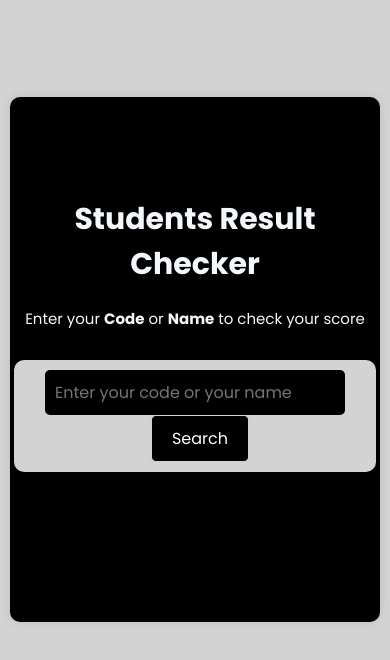
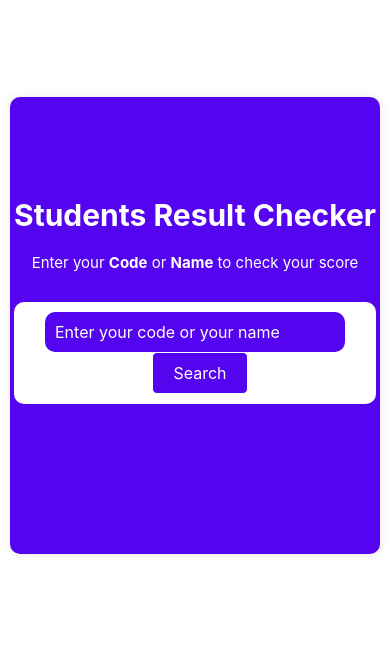
Before and after one commit to Josh-codes165/Result-Checker-, a plain HTML site: page index.html in a window 390 px wide. Drawn offline with Linux system fonts and the light colour scheme; a web font is replaced by a local one.

Commit message:
Third Commit

```diff
--- a/index.html
+++ b/index.html
@@ -20,7 +20,7 @@
         score
       </p>
       <div class="form">
-        <form>
+        <form id="form-space">
           <input type="text" required placeholder="Enter your code or your name" />
           <button type="button" id="buttons">Search</button>
         </form>
--- a/style.css
+++ b/style.css
@@ -2,7 +2,8 @@
   margin: 0%;
   padding: 0%;
   box-sizing: border-box;
-  font-family: "Poppins", sans-serif;
+  font-family: "Inter", -apple-system, BlinkMacSystemFont, "Segoe UI", Roboto,
+    Oxygen, Ubuntu, Cantarell, "Open Sans", "Helvetica Neue", sans-serif;
   transition: all 0.3s ease;
 }
 
@@ -11,15 +12,13 @@ body {
   display: flex;
   justify-content: center;
   align-items: center;
-  background-color: lightgray;
+  background-color: white;
   padding: 0 10px;
-  background-color: (180deg, #E8F0FF 0%, #F4F7FC 100%);
-
-
+  background-color: (180deg, #e8f0ff 0%, #f4f7fc 100%);
 }
 
 .container {
-  background-color: black;
+  background-color: #5404ee;
   display: flex;
   flex-direction: column;
   padding: 150px 150px;
@@ -33,42 +32,43 @@ body {
   box-shadow: 0 0 10px rgba(0, 0, 0, 0.1);
   transform: translateY(-3px);
   overflow: hidden;
-
 }
 
 .container:hover {
   transform: translateY(-6px);
-    transition: all 0.5s ease;  }
+  transition: all 0.5s ease;
+}
 
 h1 {
   font-size: 50px;
   margin-bottom: 20px;
-  color: #F4F7FC;
+  color: white;
 }
 
 p {
   font-size: 20px;
-    color: #F4F7FC;
+  color: white;
 }
 
 input {
   padding: 10px;
   border: none;
-    border-radius: 5px;
+  border-radius: 10px;
   font-size: 16px;
   width: 300px;
-    background-color: black;
-    color: #E8F0FF;
-
+  background-color: #5404ee;
+  color: white;
 }
-
+input::placeholder {
+  color: white;
+}
 input:hover {
   transform: translateY(-3px);
   transition: all 0.5s ease;
 }
 
 .form {
-    background-color: lightgray;
+  background-color: white;
   margin-top: 30px;
   display: flex;
   flex-direction: row;
@@ -80,15 +80,14 @@ input:hover {
   text-align: center;
   border: none;
   border-radius: 10px;
-
 }
 
 button {
   padding: 10px 20px;
   margin-left: 10px;
-    border: 1px solid lightgray;
+  border: 1px solid white;
   border-radius: 5px;
-    background-color: black;
+  background-color: #5404ee;
   color: white;
   font-size: 16px;
   cursor: pointer;
@@ -102,11 +101,11 @@ button:hover {
 #result {
   margin-top: 50px;
   font-size: 24px;
-    color: #E8F0FF;
+  color: white;
 }
-@media (max-width: 782px){
+@media (max-width: 782px) {
   .form {
-    background-color: lightgray;
+    background-color: white;
     margin-top: 30px;
     display: flex;
     flex-direction: row;
@@ -118,11 +117,10 @@ button:hover {
     text-align: center;
     border: none;
     border-radius: 10px;
-
   }
 
   .container {
-  background-color: black;
+    background-color: #5404ee;
     display: flex;
     width: 100%;
     flex-direction: column;
@@ -134,7 +132,6 @@ button:hover {
     flex-wrap: wrap;
     box-shadow: 0 0 10px rgba(0, 0, 0, 0.1);
     transform: translateY(-3px);
-
   }
 }
 
@@ -142,18 +139,18 @@ button:hover {
   h1 {
     font-size: 40px;
     margin-bottom: 20px;
-  color: #F4F7FC;
+    color: white;
   }
 
   p {
     font-size: 15px;
-    color: #F4F7FC;
+    color: white;
   }
 }
 
-@media (max-width: 729px){
+@media (max-width: 729px) {
   .container {
-  background-color: black;
+    background-color: #5404ee;
     display: flex;
     width: 100%;
     flex-direction: column;
@@ -165,13 +162,12 @@ p {
     flex-wrap: wrap;
     box-shadow: 0 0 10px rgba(0, 0, 0, 0.1);
     transform: translateY(-3px);
-
   }
 }
 
-@media (max-width: 620px){
+@media (max-width: 620px) {
   .container {
-  background-color: black;
+    background-color: #5404ee;
     display: flex;
     width: 100%;
     flex-direction: column;
@@ -183,12 +179,11 @@ p {
     flex-wrap: wrap;
     box-shadow: 0 0 10px rgba(0, 0, 0, 0.1);
     transform: translateY(-3px);
-
   }
 }
-@media (max-width: 555px){
+@media (max-width: 555px) {
   .container {
-  background-color: black;
+    background-color: #5404ee;
     display: flex;
     width: 100%;
     flex-direction: column;
@@ -200,22 +195,21 @@ p {
     flex-wrap: wrap;
     box-shadow: 0 0 10px rgba(0, 0, 0, 0.1);
     transform: translateY(-3px);
-
   }
   h1 {
     font-size: 30px;
     margin-bottom: 20px;
-  color: #F4F7FC;
+    color: white;
   }
 
   p {
     font-size: 15px;
-    color: #F4F7FC;
+    color: white;
   }
 }
-@media (max-width: 539px){
+@media (max-width: 539px) {
   .container {
-  background-color: black;
+    background-color: #5404ee;
     display: flex;
     width: 100%;
     flex-direction: column;
@@ -227,21 +221,20 @@ p {
     flex-wrap: wrap;
     box-shadow: 0 0 10px rgba(0, 0, 0, 0.1);
     transform: translateY(-3px);
-
   }
   h1 {
     font-size: 30px;
     margin-bottom: 20px;
-  color: #F4F7FC;
+    color: white;
   }
 
   p {
     font-size: 15px;
-    color: #F4F7FC;
+    color: white;
   }
 
   .form {
-    background-color: lightgray;
+    background-color: white;
     margin-top: 30px;
     display: flex;
     flex-direction: row;
@@ -253,12 +246,27 @@ p {
     text-align: center;
     border: none;
     border-radius: 10px;
-
   }
 }
-@media (max-width: 402px){
+@media (max-width: 470px){
+  .form {
+    background-color: white;
+    margin-top: 30px;
+    display: flex;
+    flex-direction: row;
+    align-items: center;
+    flex-wrap: wrap;
+    width: fit-content;
+    justify-content: center;
+    padding: 10px 10px;
+    text-align: center;
+    border: none;
+    border-radius: 10px;
+  }
+}
+@media (max-width: 402px) {
   .container {
-  background-color: black;
+    background-color: #5404ee;
     display: flex;
     width: 100%;
     flex-direction: column;
@@ -270,21 +278,20 @@ p {
     flex-wrap: wrap;
     box-shadow: 0 0 10px rgba(0, 0, 0, 0.1);
     transform: translateY(-3px);
-
   }
   h1 {
     font-size: 30px;
     margin-bottom: 20px;
-  color: #F4F7FC;
+    color: white;
   }
 
   p {
     font-size: 15px;
-    color: #F4F7FC;
+    color: white;
   }
 
   .form {
-    background-color: lightgray;
+    background-color: white;
     margin-top: 30px;
     display: flex;
     flex-direction: row;
@@ -296,7 +303,5 @@ p {
     text-align: center;
     border: none;
     border-radius: 10px;
-
-
   }
 }
```
Lines whose indentation alone changed are shown as unchanged.
